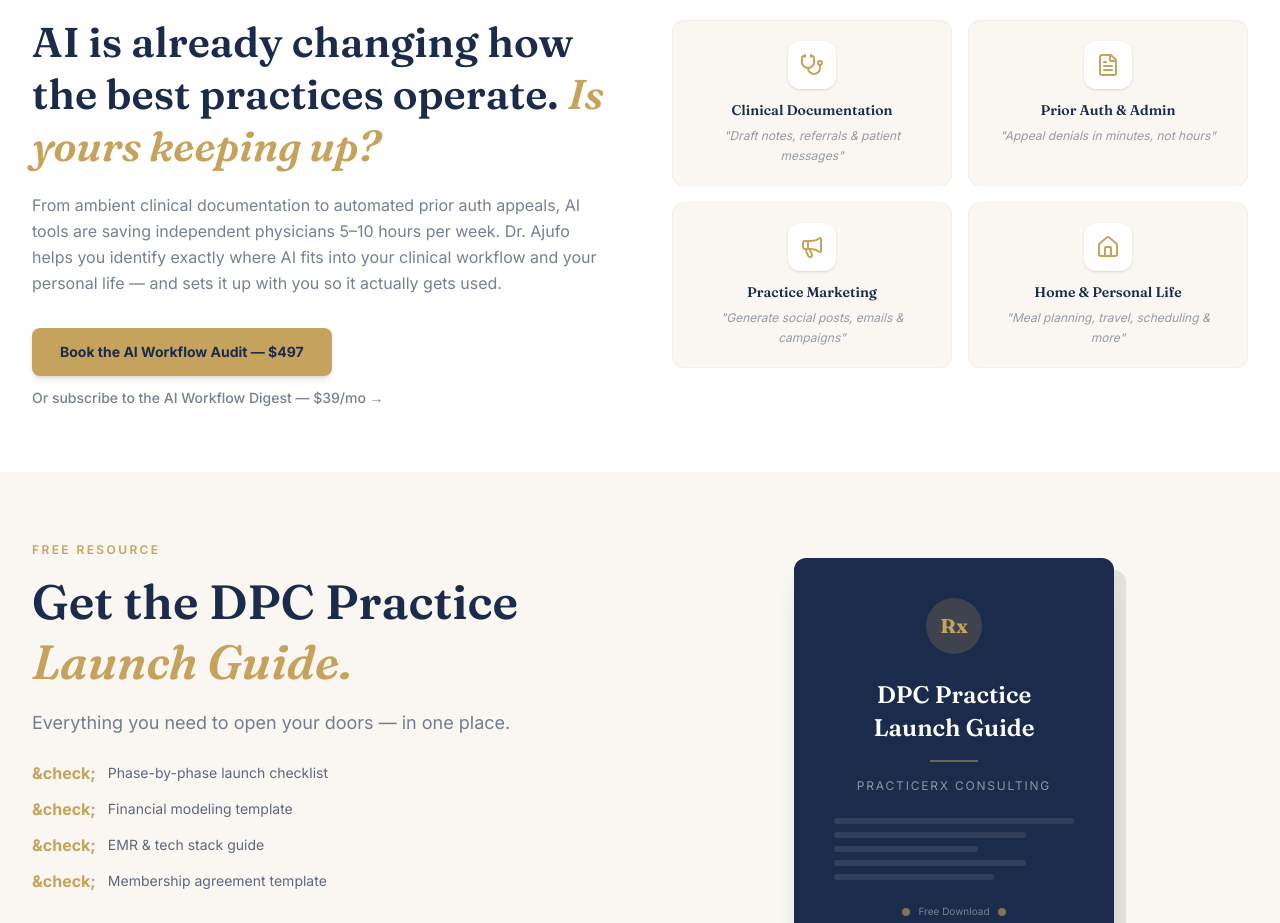
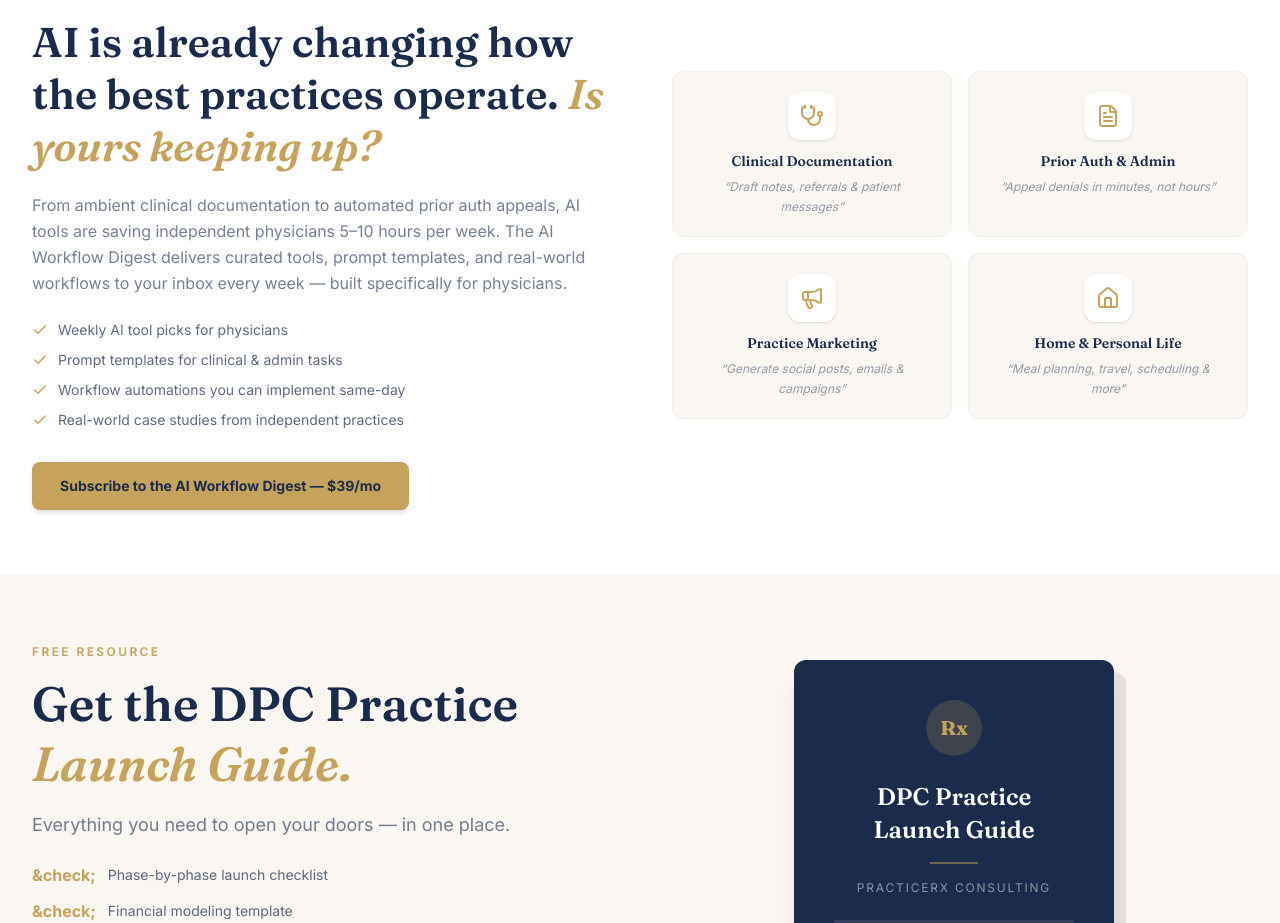
Before and after one commit to ekeneajufo-ux/PracticeRx-Website-Build, a React (Vite) app: page / in a window 1280 px wide. Shown: the part 5260-6183 px from the top of the page. Built offline with nearby package versions, Linux system fonts and the light colour scheme.

Commit message:
AIForPhysicians: remove Audit CTA, make Digest primary; fix Link import

```diff
--- a/src/components/AIForPhysicians.tsx
+++ b/src/components/AIForPhysicians.tsx
@@ -1,5 +1,4 @@
-import { Stethoscope, FileText, Megaphone, Home } from "lucide-react";
-import { Link } from "react-router-dom";
+import { Stethoscope, FileText, Megaphone, Home, Check } from "lucide-react";
 
 const USE_CASES = [
   {
@@ -24,6 +23,13 @@ const USE_CASES = [
   },
 ];
 
+const DIGEST_FEATURES = [
+  "Weekly AI tool picks for physicians",
+  "Prompt templates for clinical & admin tasks",
+  "Workflow automations you can implement same-day",
+  "Real-world case studies from independent practices",
+];
+
 export function AIForPhysicians() {
   return (
     <section className="py-12 md:py-16 bg-white">
@@ -43,28 +49,32 @@ export function AIForPhysicians() {
             </h2>
             <p className="mt-5 text-navy/60 leading-relaxed">
               From ambient clinical documentation to automated prior auth
-              appeals, AI tools are saving independent physicians 5–10 hours per
-              week. Dr. Ajufo helps you identify exactly where AI fits into your
-              clinical workflow and your personal life — and sets it up with you
-              so it actually gets used.
+              appeals, AI tools are saving independent physicians 5&ndash;10 hours per
+              week. The AI Workflow Digest delivers curated tools, prompt
+              templates, and real-world workflows to your inbox every week
+              &mdash; built specifically for physicians.
             </p>
 
-            {/* CTAs */}
-            <div className="mt-8 flex flex-col gap-3">
+            {/* Feature list */}
+            <ul className="mt-6 space-y-2.5">
+              {DIGEST_FEATURES.map((f, i) => (
+                <li key={i} className="flex items-start gap-2.5">
+                  <Check className="size-4 text-gold mt-0.5 shrink-0" />
+                  <span className="text-sm text-navy/70">{f}</span>
+                </li>
+              ))}
+            </ul>
+
+            {/* CTA */}
+            <div className="mt-8">
               <a
-                href="https://buy.stripe.com/4gM14mfpXcIPg3UdN16J206"
+                href="https://funnels.practicerxconsulting.com/aiworkflowdigest"
                 target="_blank"
                 rel="noopener noreferrer"
-                className="inline-flex items-center justify-center gap-2 px-7 py-3.5 text-sm font-bold bg-gold text-navy rounded-lg hover:bg-gold-light transition-colors shadow-md hover:shadow-lg w-fit"
+                className="inline-flex items-center justify-center gap-2 px-7 py-3.5 text-sm font-bold bg-gold text-navy rounded-lg hover:bg-gold-light transition-colors shadow-md hover:shadow-lg"
               >
-                Book the AI Workflow Audit — $497
+                Subscribe to the AI Workflow Digest &mdash; $39/mo
               </a>
-              <Link
-                to="/subscriptions"
-                className="text-sm font-medium text-navy/60 hover:text-gold transition-colors w-fit"
-              >
-                Or subscribe to the AI Workflow Digest — $39/mo →
-              </Link>
             </div>
           </div>
 
@@ -85,7 +95,7 @@ export function AIForPhysicians() {
                   {uc.label}
                 </h3>
                 <p className="text-xs text-navy/45 mt-1.5 leading-relaxed italic">
-                  "{uc.example}"
+                  &ldquo;{uc.example}&rdquo;
                 </p>
               </div>
             ))}
```
